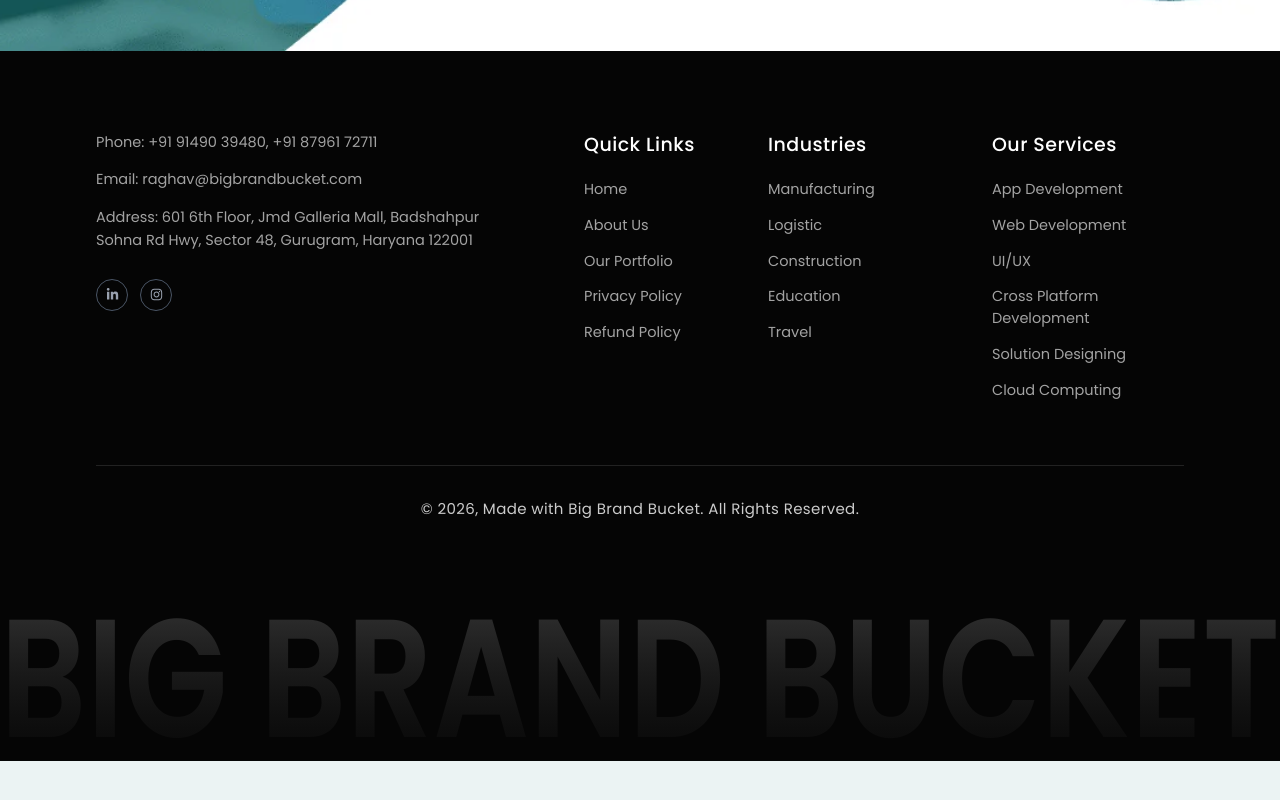
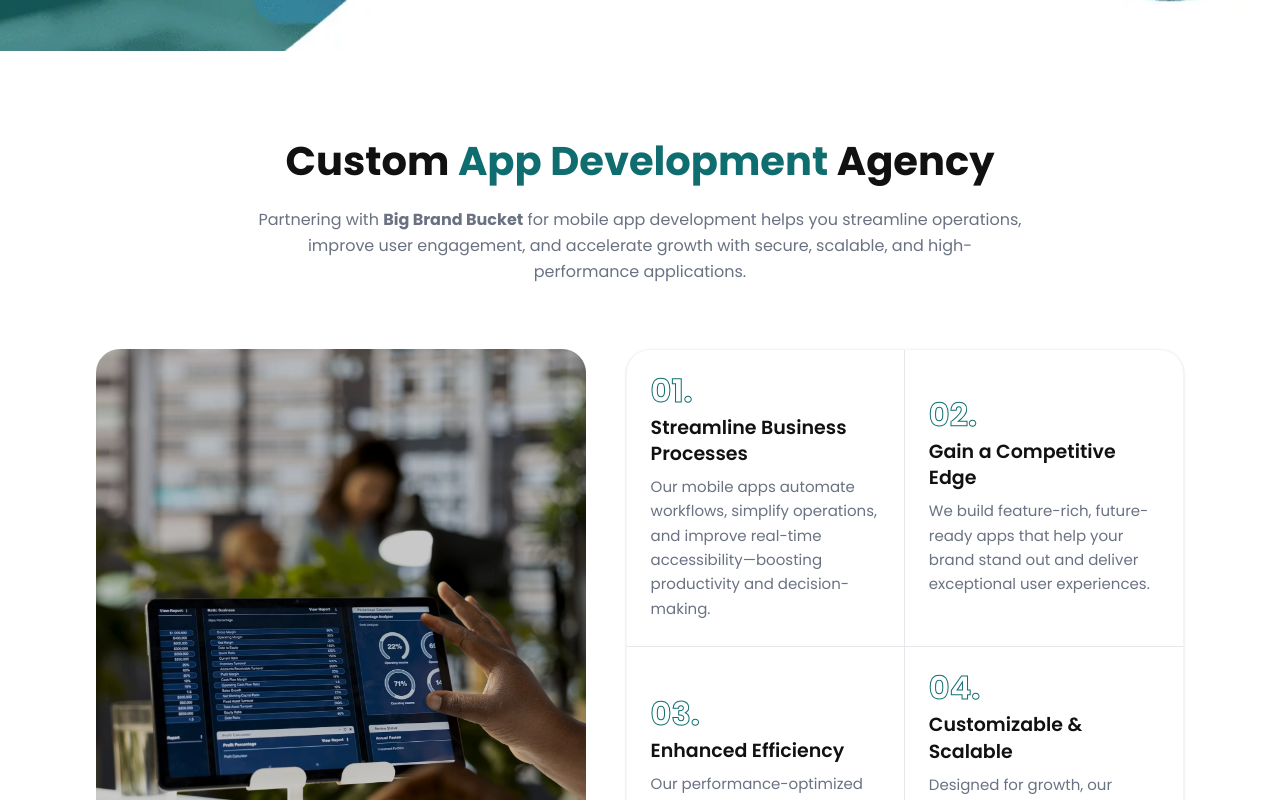
Before and after one commit to ahsanuldev/bigbrandbucket, a React (Vite) app: page /app-development in a window 1280 px wide. Shown: the part 1000-1800 px from the top of the page. Before the commit the page ends 1761 px from the top, so only its background shows below. Built offline with nearby package versions, Linux system fonts and the light colour scheme.

Commit message:
feat: create FeatureGridSection component and implement AppDevelopmentPage

```diff
--- /dev/null
+++ b/src/components/shared/FeatureGridSection.jsx
@@ -0,0 +1,82 @@
+import React from 'react';
+
+const FeatureGridSection = ({
+  titlePart1,
+  highlightedTitle,
+  titlePart2,
+  description,
+  image,
+  features
+}) => {
+  return (
+    <section className="py-20 bg-white">
+      <div className="max-w-7xl mx-auto px-6 md:px-12 lg:px-24">
+
+        {/* Header Section */}
+        <div className="text-center max-w-4xl mx-auto mb-16">
+          <h2 className="text-[32px] md:text-[40px] font-bold text-[#111111] mb-4">
+            {titlePart1 && <span>{titlePart1} </span>}
+            {highlightedTitle && <span className="text-primary">{highlightedTitle} </span>}
+            {titlePart2 && <span>{titlePart2}</span>}
+          </h2>
+          <p className="text-[16px] text-gray-500 leading-relaxed max-w-3xl mx-auto">
+            {description}
+          </p>
+        </div>
+
+        {/* Content Section */}
+        <div className="flex flex-col lg:flex-row gap-10 items-stretch lg:h-[572px]">
+
+          {/* Left Image */}
+          <div className="relative w-full lg:w-[45%] rounded-3xl overflow-hidden shrink-0">
+            <img
+              src={image}
+              alt="Feature visual"
+              className="w-full h-full object-cover min-h-[350px] lg:min-h-full"
+            />
+            {/* Dark Overlay */}
+            <div className="absolute inset-0 bg-black/20 pointer-events-none"></div>
+          </div>
+
+          {/* Right Features Grid */}
+          <div className="w-full lg:w-[55%]">
+            <div className="bg-white rounded-3xl shadow-sm border border-gray-100 h-full overflow-hidden flex flex-col">
+              <div className="grid grid-cols-1 md:grid-cols-2 flex-grow">
+                {features.map((feature, idx) => {
+                  // Determine borders based on index (2x2 grid)
+                  let borderClasses = "";
+                  if (idx === 0) borderClasses = "border-b border-gray-200 md:border-r";
+                  else if (idx === 1) borderClasses = "border-b border-gray-200";
+                  else if (idx === 2) borderClasses = "border-b border-gray-200 md:border-b-0 md:border-r";
+
+                  return (
+                    <div key={idx} className={`p-5 lg:p-6 flex flex-col justify-center ${borderClasses}`}>
+                      <div
+                        className="text-[30px] md:text-[32px] font-bold leading-none mb-2"
+                        style={{
+                          WebkitTextStroke: '1px #0f6d70',
+                          color: 'transparent'
+                        }}
+                      >
+                        {feature.number}
+                      </div>
+                      <h3 className="text-[19px] font-semibold text-[#111111] mb-2 leading-snug max-w-[200px]">
+                        {feature.title}
+                      </h3>
+                      <p className="text-[15px] text-gray-500 leading-relaxed">
+                        {feature.description}
+                      </p>
+                    </div>
+                  );
+                })}
+              </div>
+            </div>
+          </div>
+
+        </div>
+      </div>
+    </section>
+  );
+};
+
+export default FeatureGridSection;
--- a/src/pages/AppDevelopmentPage.jsx
+++ b/src/pages/AppDevelopmentPage.jsx
@@ -1,5 +1,8 @@
 import React from 'react';
 import ServiceHero from '../components/shared/ServiceHero';
+import FeatureGridSection from '../components/shared/FeatureGridSection';
+
+import featureVisual from '../assets/service/african-american-business-associates-reviewing-data-analytics-scaled.jpg';
 
 const AppDevelopmentPage = () => {
   return (
@@ -16,6 +19,40 @@
           "UI/UX-driven app design"
         ]}
       />
+
+      <FeatureGridSection
+        titlePart1="Custom"
+        highlightedTitle="App Development"
+        titlePart2="Agency"
+        description={
+          <>
+            Partnering with <strong>Big Brand Bucket</strong> for mobile app development helps you streamline operations, improve user engagement, and accelerate growth with secure, scalable, and high-performance applications.
+          </>
+        }
+        image={featureVisual}
+        features={[
+          {
+            number: "01.",
+            title: "Streamline Business Processes",
+            description: "Our mobile apps automate workflows, simplify operations, and improve real-time accessibility—boosting productivity and decision-making."
+          },
+          {
+            number: "02.",
+            title: "Gain a Competitive Edge",
+            description: "We build feature-rich, future-ready apps that help your brand stand out and deliver exceptional user experiences."
+          },
+          {
+            number: "03.",
+            title: "Enhanced Efficiency",
+            description: "Our performance-optimized apps ensure speed, stability, and seamless functionality across devices and platforms."
+          },
+          {
+            number: "04.",
+            title: "Customizable & Scalable",
+            description: "Designed for growth, our mobile apps are fully customizable and scalable to evolve with your business needs."
+          }
+        ]}
+      />
     </main>
   );
 };
```
